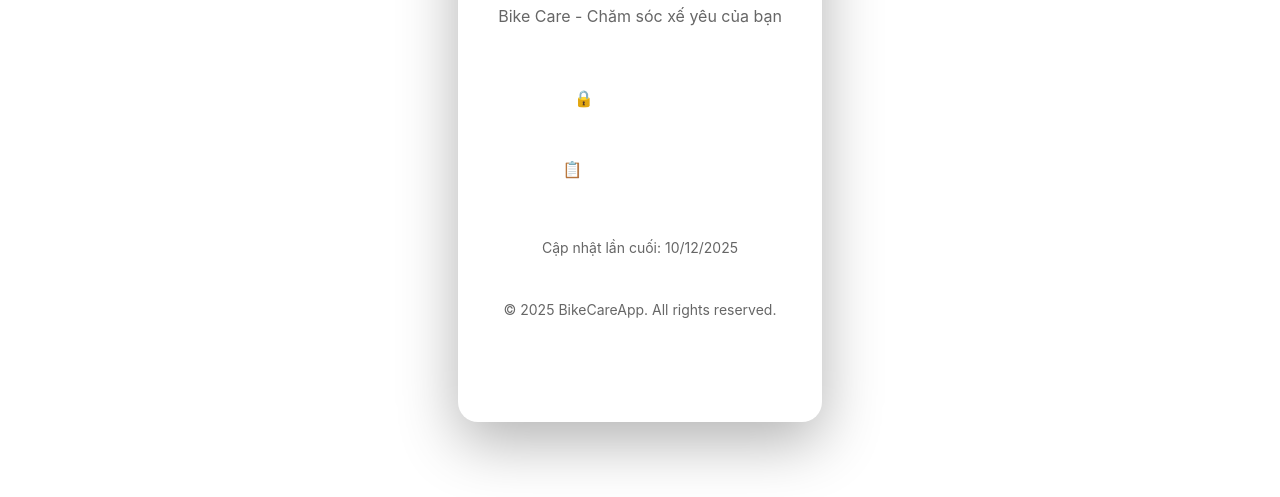
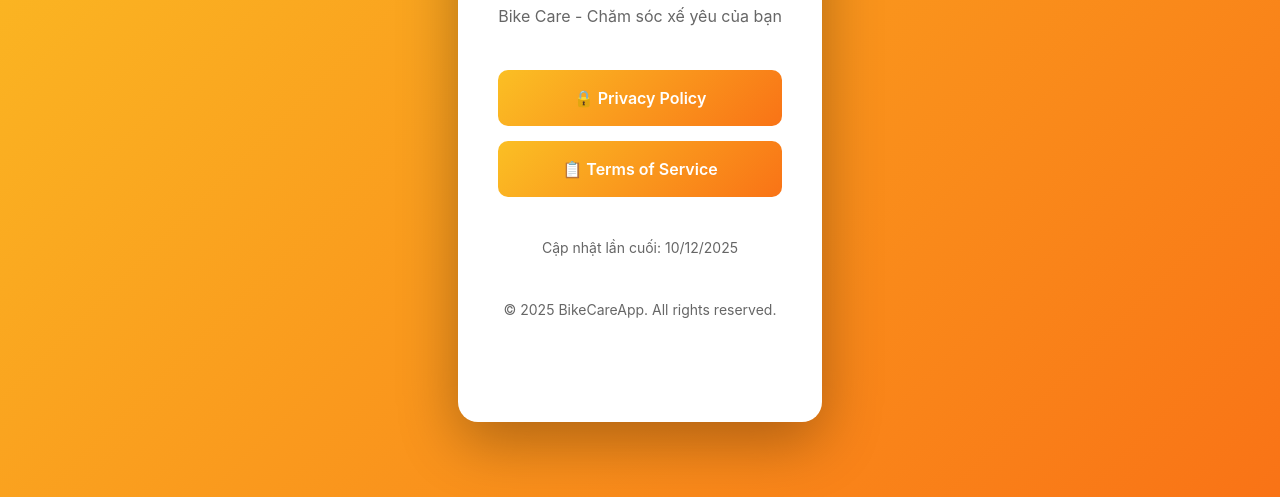
Before and after one commit to thuongpx/bike-care-app-privacy-policy, a plain HTML site: page docs/index.html in a window 1280 px wide. Shown: the part 303-800 px from the top of the page. Drawn offline with Linux system fonts and the light colour scheme.

Commit message:
update color

```diff
--- a/docs/index.html
+++ b/docs/index.html
@@ -13,7 +13,7 @@
 
         body {
             font-family: -apple-system, BlinkMacSystemFont, 'Segoe UI', Roboto, sans-serif;
-            background: linear-gradient(135deg, "#fbbf24" 0%, #f97316 100%);
+            background: linear-gradient(135deg, #fbbf24 0%, #f97316 100%);
             min-height: 100vh;
             display: flex;
             align-items: center;
@@ -56,7 +56,7 @@
         .link-button {
             display: block;
             padding: 18px 30px;
-            background: linear-gradient(135deg, "#fbbf24" 0%, #f97316 100%);
+            background: linear-gradient(135deg, #fbbf24 0%, #f97316 100%);
             color: white;
             text-decoration: none;
             border-radius: 10px;
```
